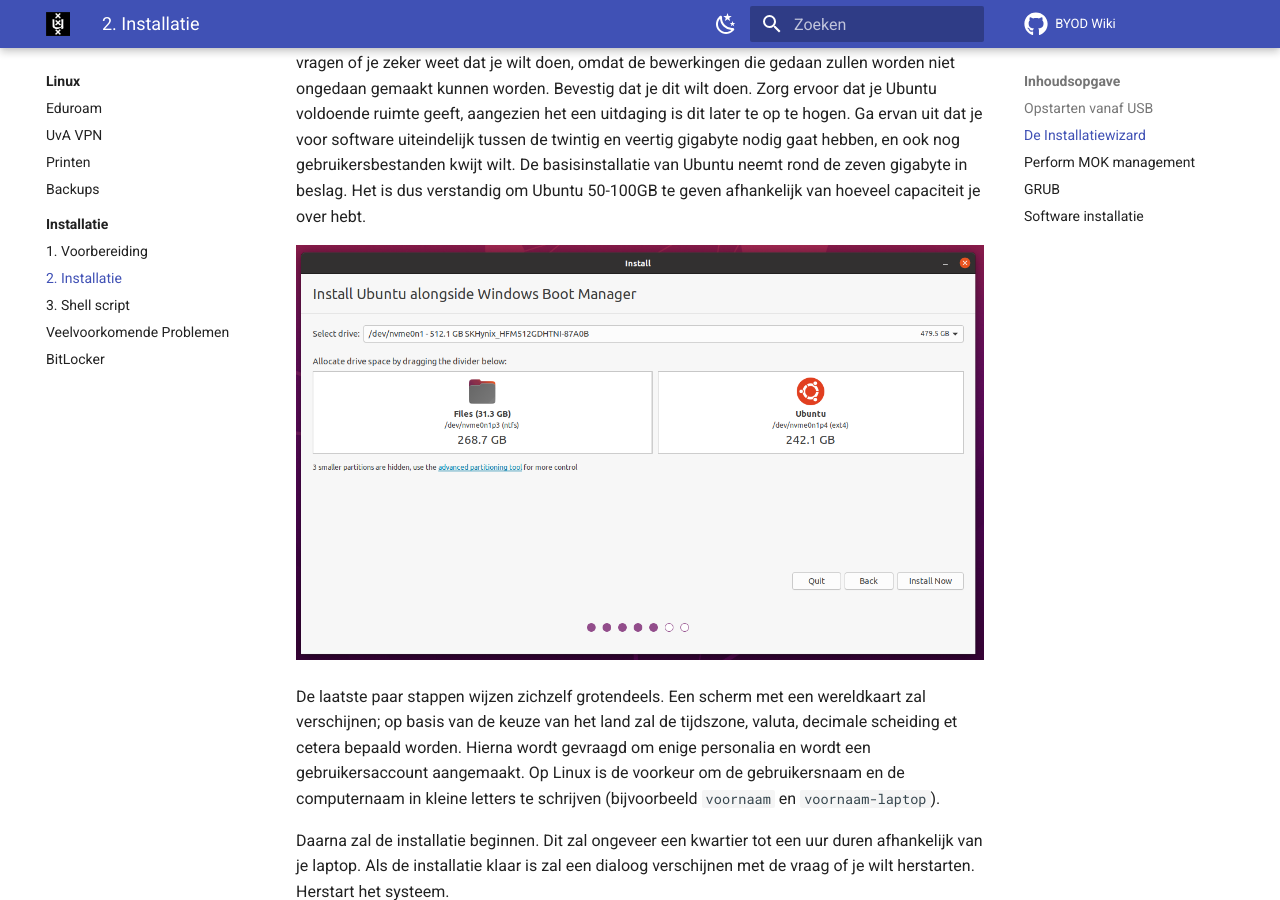
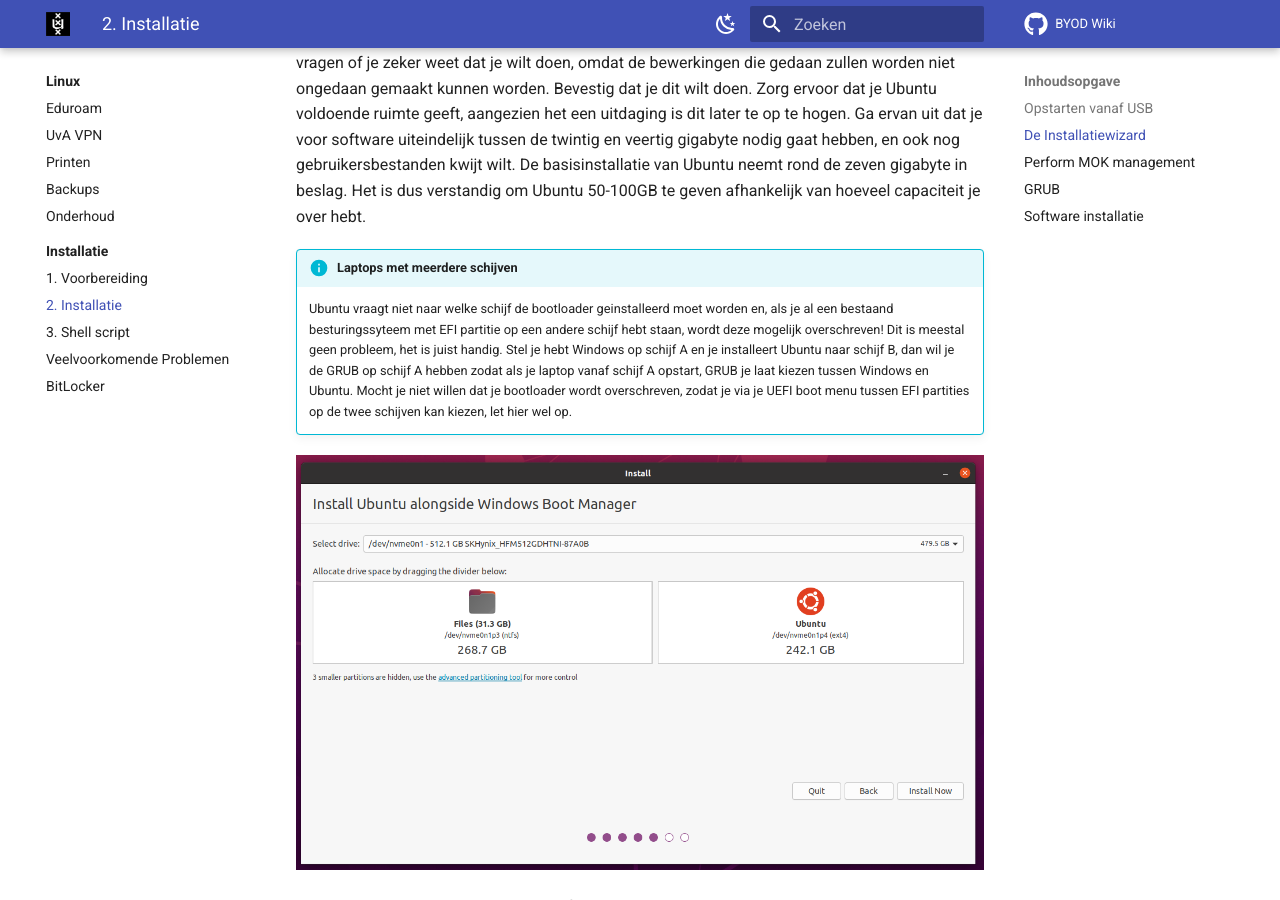
Before and after one commit to svkampen/byod-wiki, an MkDocs documentation site: the page built from docs/linux/installatie/installatie.md, in a window 1280 px wide and 900 px high, scrolled down 4116 px. Built offline with MkDocs 1.6.1 and Material for MkDocs 9.7.7, drawn with Linux system fonts in a browser that asks for light colours; comment, search, counter and statistics services are not loaded.

Commit message:
Nieuwe pagina over ubuntu updates

```diff
--- a/docs/linux/installatie/installatie.md
+++ b/docs/linux/installatie/installatie.md
@@ -51,6 +51,9 @@
 
 In het scherm erna kun je kiezen op welke harde schijf je Linux Ubuntu gaat installeren, en hoeveel ruimte je wilt toewijzen aan beide besturingssystemen. De installatiewizard zal je dan vragen of je zeker weet dat je wilt doen, omdat de bewerkingen die gedaan zullen worden niet ongedaan gemaakt kunnen worden. Bevestig dat je dit wilt doen. Zorg ervoor dat je Ubuntu voldoende ruimte geeft, aangezien het een uitdaging is dit later te op te hogen. Ga ervan uit dat je voor software uiteindelijk tussen de twintig en veertig gigabyte nodig gaat hebben, en ook nog gebruikersbestanden kwijt wilt. De basisinstallatie van Ubuntu neemt rond de zeven gigabyte in beslag. Het is dus verstandig om Ubuntu 50-100GB te geven afhankelijk van hoeveel capaciteit je over hebt.
 
+!!! info "Laptops met meerdere schijven"
+    Ubuntu vraagt niet naar welke schijf de bootloader geinstalleerd moet worden en, als je al een bestaand besturingssyteem met EFI partitie op een andere schijf hebt staan, wordt deze mogelijk overschreven! Dit is meestal geen probleem, het is juist handig. Stel je hebt Windows op schijf A en je installeert Ubuntu naar schijf B, dan wil je de GRUB op schijf A hebben zodat als je laptop vanaf schijf A opstart, GRUB je laat kiezen tussen Windows en Ubuntu. Mocht je niet willen dat je bootloader wordt overschreven, zodat je via je UEFI boot menu tussen EFI partities op de twee schijven kan kiezen, let hier wel op.
+
 ![Installation space](../../assets/2004-installationspace.png)
 
 De laatste paar stappen wijzen zichzelf grotendeels. Een scherm met een wereldkaart zal verschijnen; op basis van de keuze van het land zal de tijdszone, valuta, decimale scheiding et cetera bepaald worden. Hierna wordt gevraagd om enige personalia en wordt een gebruikersaccount aangemaakt. Op Linux is de voorkeur om de gebruikersnaam en de computernaam in kleine letters te schrijven (bijvoorbeeld `voornaam` en `voornaam-laptop`).
--- a/mkdocs.yml
+++ b/mkdocs.yml
@@ -61,6 +61,7 @@
     - 'UvA VPN': 'linux/vpn.md'
     - 'Printen': 'linux/printen.md'
     - 'Backups': 'linux/backups.md'
+    - 'Onderhoud': 'linux/onderhoud.md'
     - 'Installatie':
       - 'Overzicht': 'linux/installatie/index.md'
       - '1. Voorbereiding': 'linux/installatie/voorbereiding.md'
```
Also changed, not shown: docs/linux/onderhoud.md (added, +28 -0 lines).
